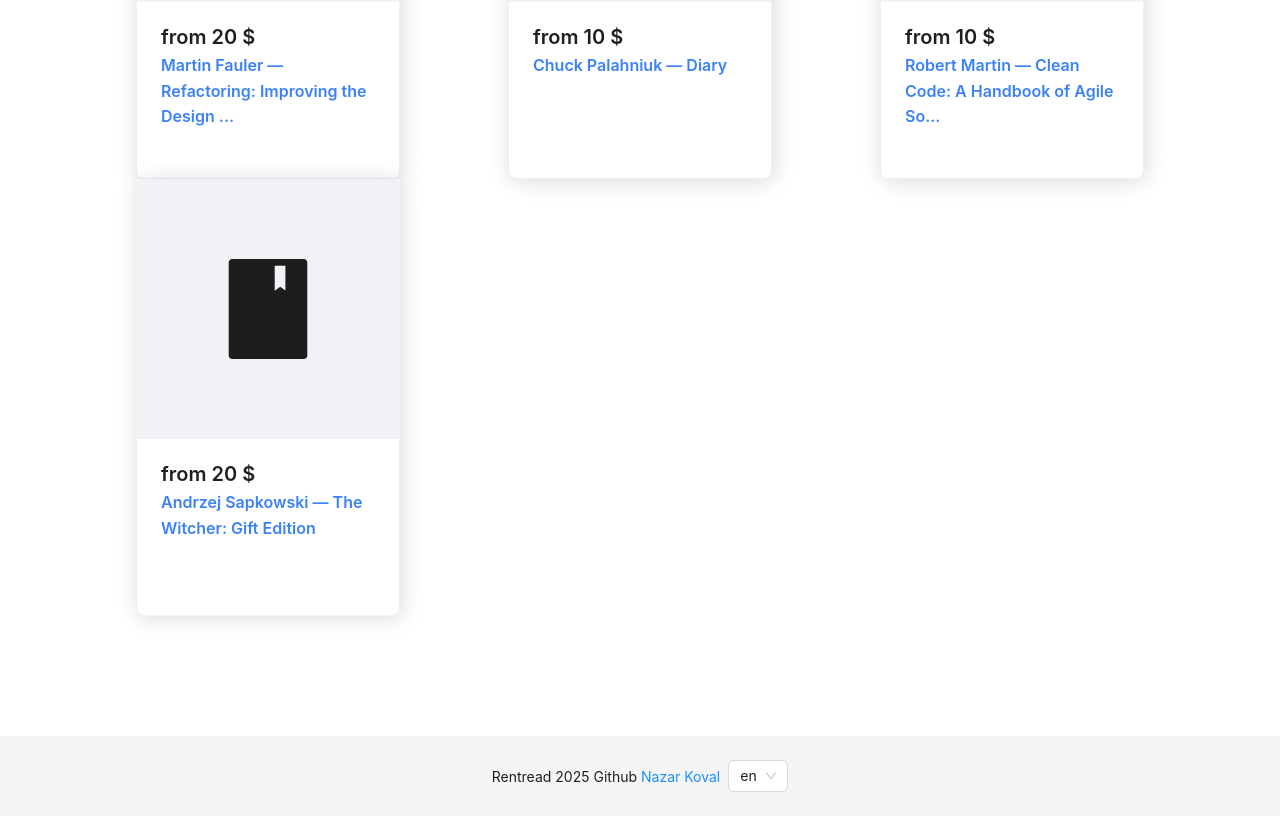
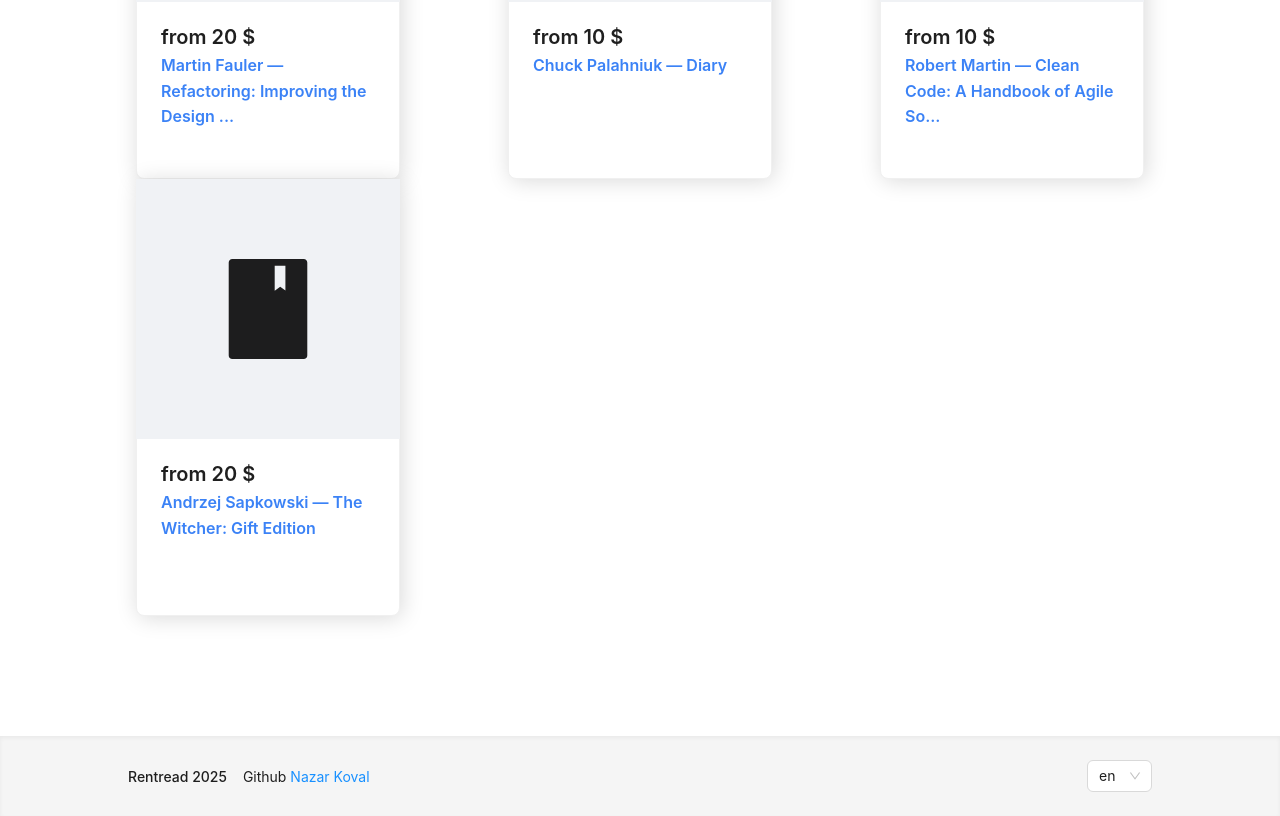
Before and after one commit to Liknox/rentread, a React (Vite) app: page / in a window 1280 px wide. Shown: the part 1709-2525 px from the top of the page. Built offline with nearby package versions, Linux system fonts and the light colour scheme.

Commit message:
ref: apply on footer new design attitude

```diff
--- a/src/widgets/footer/ui/index.tsx
+++ b/src/widgets/footer/ui/index.tsx
@@ -15,22 +15,27 @@
    const { i18n, t } = useTranslation()
 
    return (
-      <Layout.Footer className="flex justify-center items-center md:flex-row flex-col gap-1" role="contentinfo">
-         Rentread {new Date().getFullYear()}
-         <p>
+      <Layout.Footer
+         className="flex justify-between items-center flex-col md:flex-row py-6 px-4 md:px-[10%] gap-3 md:gap-4 shadow-inner"
+         role="contentinfo">
+         <div className="flex flex-col md:flex-row items-center gap-2 md:gap-4">
+            <span className="font-medium">Rentread {new Date().getFullYear()}</span>
+            <p className="text-center md:text-left mb-0">
                {t(TRANSLATIONS.footer.text)}{" "}
                <a
                   href="https://github.com/Liknox/rentread"
                   target="_blank"
                   rel="noreferrer"
-               className="text-primary"
+                  className="text-primary hover:underline"
                   aria-label="GitHub Repository">
                   {t(TRANSLATIONS.footer.name)}
                </a>
             </p>
+         </div>
          <Select
             defaultValue={savedLanguage}
-            className="w-[60px] ml-1"
+            className="w-[65px]"
+            popupMatchSelectWidth={false}
             onChange={value => i18n.changeLanguage(value)}
             aria-label="Language Selector">
             {langs.map(lang => (
```
Lines whose indentation alone changed are shown as unchanged.
